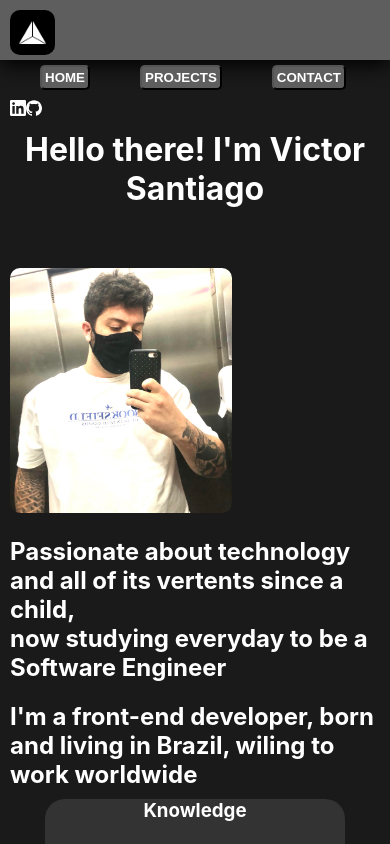
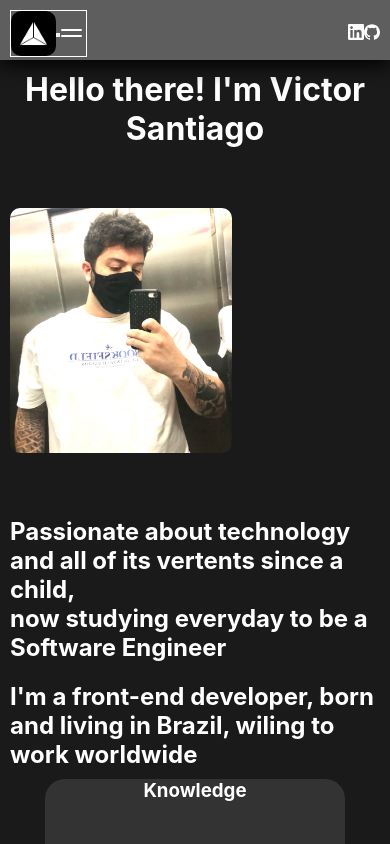
Before and after one commit to visantiago99/Portfolio-grid-flex, a React (Create React App) app: page / in a window 390 px wide. Shown: the top 844 px of the page. Built offline with nearby package versions, Linux system fonts and the light colour scheme.

Commit message:
Add hamburguer menu for mobile

```diff
--- a/public/index.html
+++ b/public/index.html
@@ -25,6 +25,7 @@
       Learn how to configure a non-root public URL by running `npm run build`.
     -->
     <title>React App</title>
+    <script src="https://code.jquery.com/jquery-3.6.0.min.js" integrity="sha256-/xUj+3OJU5yExlq6GSYGSHk7tPXikynS7ogEvDej/m4=" crossorigin="anonymous"></script>
   </head>
   <body>
     <noscript>You need to enable JavaScript to run this app.</noscript>
--- a/src/App.css
+++ b/src/App.css
@@ -21,6 +21,9 @@ body {
   box-shadow: 0px 5px 20px #000;
   align-items: center;
   flex-wrap: wrap;
+  position: fixed;
+  top: 0;
+  z-index: 999;
 }
 
 .btn-header {
@@ -29,6 +32,47 @@ body {
   padding: 3px;
   border-radius: 5px;
   font-weight: bolder;
+}
+
+.navbar {
+  max-width: 1200px;
+  border: 1px solid #fff;
+  display: flex;
+  align-items: center;
+  justify-content: space-between;
+}
+
+.hamburguer {
+  width: 30px;
+  height: 30px;
+  background-color: transparent;
+  border-radius: 5px;
+  border: 0;
+  position: relative;
+  cursor: pointer;
+  display: none;
+}
+
+.hamburguer::after {
+  content: "";
+  position: absolute;
+  top: 35%;
+  left: 15%;
+  width: 70%;
+  height: 5%;
+  border-radius: 5px;
+  background-color: #fff;
+}
+
+.hamburguer::before {
+  content: "";
+  position: absolute;
+  top: 55%;
+  left: 15%;
+  width: 70%;
+  height: 5%;
+  border-radius: 5px;
+  background-color: #fff;
 }
 
 .footer {
@@ -43,6 +87,7 @@ body {
   align-items: center;
   flex-wrap: wrap;
   margin-top: 40px;
+  bottom: 0;
 }
 
 .menu {
@@ -91,6 +136,7 @@ ul {
 .section-container img {
   width: 60%;
   border-radius: 10px;
+  margin-bottom: 40px;
 }
 
 .section-container div {
@@ -138,6 +184,29 @@ ul {
 }
 
 @media (max-width: 820px) {
+  .hamburguer {
+    display: block;
+    z-index: 999;
+  }
+
+  .menu {
+    position: fixed;
+    top: 0;
+    left: -100%;
+    height: 100vh;
+    background-color: #222;
+    margin: 0;
+    flex-direction:column;
+    padding: 100px 20px;
+    width: 100%;
+    max-width: 200px;
+    transition: 0.6s ease;
+  }
+
+  .menu.active {
+    left: 0;
+  }
+
   .main-container {
 
     grid-template-areas:
--- a/src/components/Header.js
+++ b/src/components/Header.js
@@ -1,16 +1,24 @@
-import React from 'react';
+import React, {useState} from 'react';
 import {Link} from 'react-router-dom';
 import { SiLinkedin, SiGithub } from "react-icons/si";
 
 export default function Header() {
+  const[activeState, setActive] = useState(false);
+
+
   return (
     <div className="header">
-      <div className="logo"></div>
-      <ul className="menu">
-        <Link to="/"><li><button className="btn-header">HOME</button></li></Link>
-        <Link to="/projects"><li><button className="btn-header">PROJECTS</button></li></Link>
-        <Link to="/contact"><li><button className="btn-header">CONTACT</button></li></Link>
-      </ul>
+      <div className="navbar">
+        <div className="logo"></div>
+        <div className="hamburguer active">
+          <button type="button" onClick={() => setActive(!activeState)}></button>
+        </div>
+        <ul className={activeState ? "menu active" : "menu"}>
+          <Link to="/"><li><button className="btn-header">HOME</button></li></Link>
+          <Link to="/projects"><li><button className="btn-header">PROJECTS</button></li></Link>
+          <Link to="/contact"><li><button className="btn-header">CONTACT</button></li></Link>
+        </ul>
+      </div>
       <div>
         <a href='https://www.linkedin.com/in/victor-santiago-082542144/' target='_blank' rel='noreferrer'><SiLinkedin /></a>
         <a href='https://github.com/visantiago99' target='_blank' rel='noreferrer'><SiGithub /></a>
```
